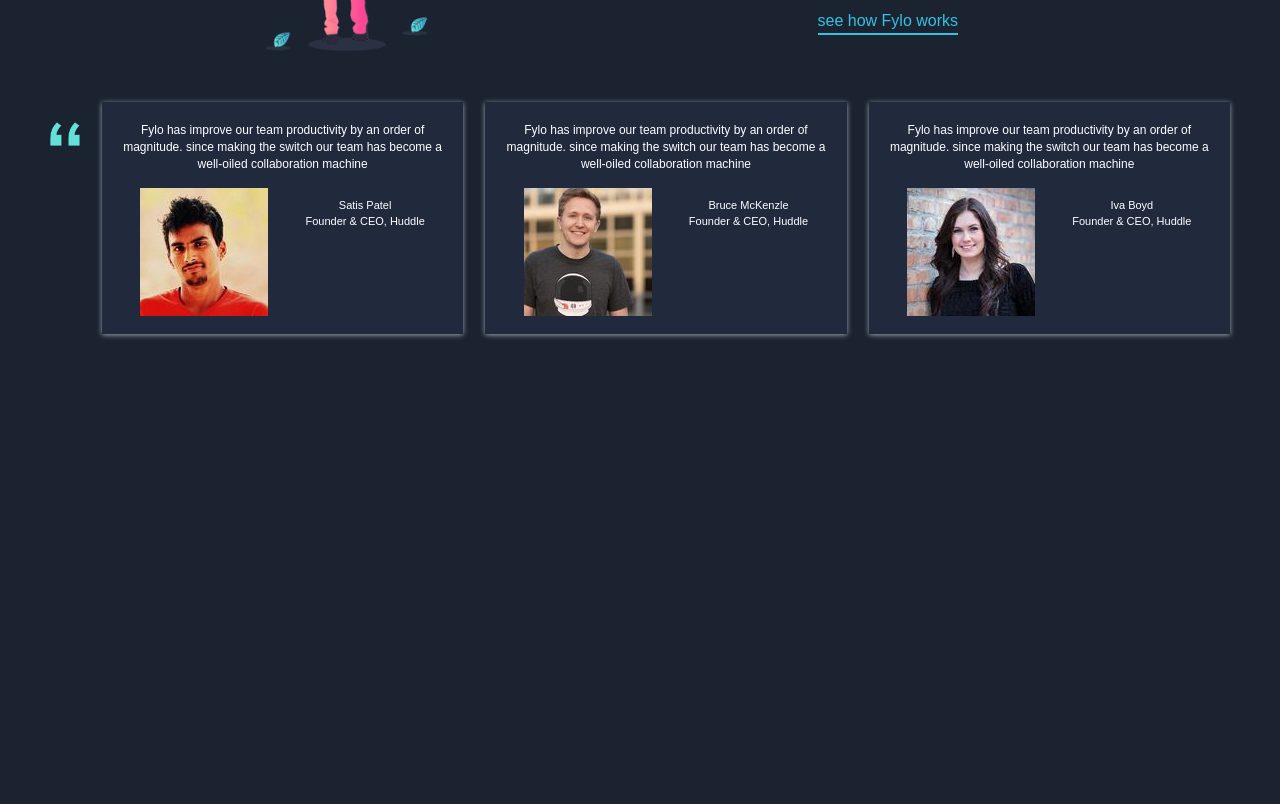
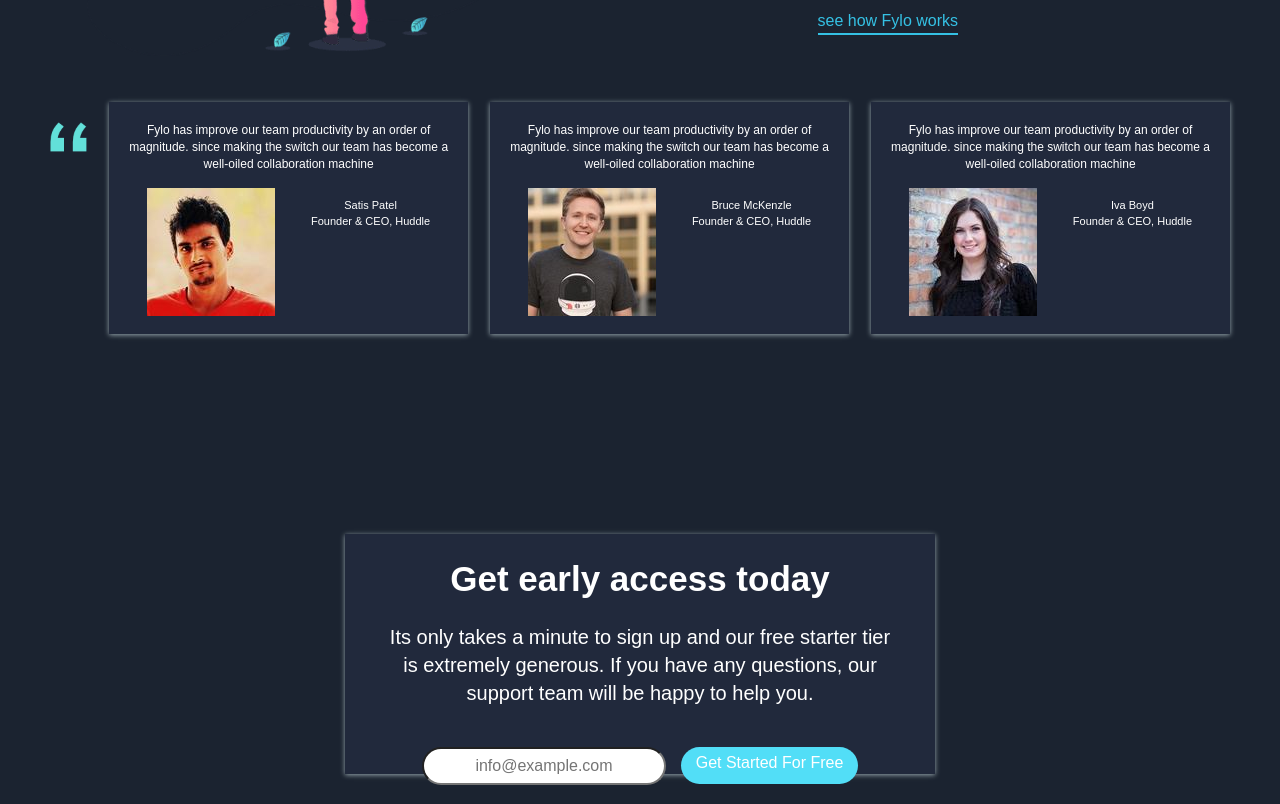
Before and after one commit to yusluv1234/fylo, a React (Create React App) app: page / in a window 1280 px wide. Shown: the part 2040-2844 px from the top of the page. Before the commit the page ends 2404 px from the top, so only its background shows below. Built offline with nearby package versions, Linux system fonts and the light colour scheme.

Commit message:
message component

```diff
--- a/src/components/about-profile/AboutProfile.scss
+++ b/src/components/about-profile/AboutProfile.scss
@@ -2,6 +2,7 @@
     display: flex;
     justify-content: center;
     color: white;
+    padding-bottom: 200px;
 
 }
 
@@ -20,7 +21,7 @@
     margin-left: 22px;
     text-align: center;
     padding: 20px;
-    width: 50%;
+    width: 40%;
     height: 12rem;
     box-shadow: 0px 1px 5px rgb(153, 169, 175);
 }
@@ -35,7 +36,7 @@
     padding-top: 10px;
 }
 
-@media screen and (max-width: '650px') {
+@media screen and (max-width: '768px') {
     .aboutprofile {
         display: flex;
         flex-direction: column;
--- a/src/components/homepages/HomePage.jsx
+++ b/src/components/homepages/HomePage.jsx
@@ -2,6 +2,7 @@
 import AboutProfile from '../about-profile/AboutProfile';
 import Accessible from '../accessible/Accessible';
 import Captions from '../captions/Captions';
+import Message from '../message/Message';
 import Navbar from '../navbar/Navbar';
 import Productive from '../productive/Productive';
 
@@ -15,6 +16,7 @@
             <Captions />
             <Productive />
             <AboutProfile />
+            <Message />
         </div>
     )
 }
--- /dev/null
+++ b/src/components/message/Message.jsx
@@ -0,0 +1,22 @@
+import React from 'react';
+
+import './Message.scss';
+
+const Message = () => {
+    return (
+        <div className='message'>
+            <div className='message-titles'>
+                <div className='message-tittle'>Get early access today</div>
+                <div id='message-comment'>Its only takes a minute to sign up and our free starter tier is extremely generous. If you have any
+                    questions, our support team will be happy to help you.
+                </div>
+            </div>
+            <div className='message-button'>
+            <input id='text' type='text' placeholder='info@example.com' />
+            <a className='btn-nn' href='/' alt='btn-nn'>Get Started For Free</a>
+            </div>
+        </div>
+    )
+}
+
+export default Message;
--- /dev/null
+++ b/src/components/message/Message.scss
@@ -0,0 +1,48 @@
+.message {
+    color: white;
+    margin: auto;
+    width: 50%;
+    height: 15rem;
+    box-shadow: 0px 1px 5px rgb(153, 169, 175);
+    background: #21293C;
+}
+
+.message-titles {
+    padding: 20px 0;
+    text-align: center;
+}
+
+.message-tittle {
+    font-weight: 600;
+    font-size: 35px;
+}
+
+#message-comment {
+    font-size: 20px;
+    padding: 20px 40px;
+}
+
+.message-button {
+    justify-content: center;
+    display: flex;
+}
+
+#text {
+    border-radius: 50px;
+    width: 40%;
+    height: 2rem;
+    text-align: center;
+    font-size: 16px;
+}
+
+.btn-nn {
+    margin-left: 15px;
+    text-decoration: none;
+    border-radius: 50px;
+    width: 30%;
+    height: 2rem;
+    color: white;
+    padding-top: 5px;
+    text-align: center;
+    background: rgb(82, 222, 247);
+}
```
Also changed, not shown: src/components/footer/Footer.jsx (added, +13 -0 lines), src/components/footer/Footer.scss (added), 1 other file (tests, documents, lock files or other folders).
